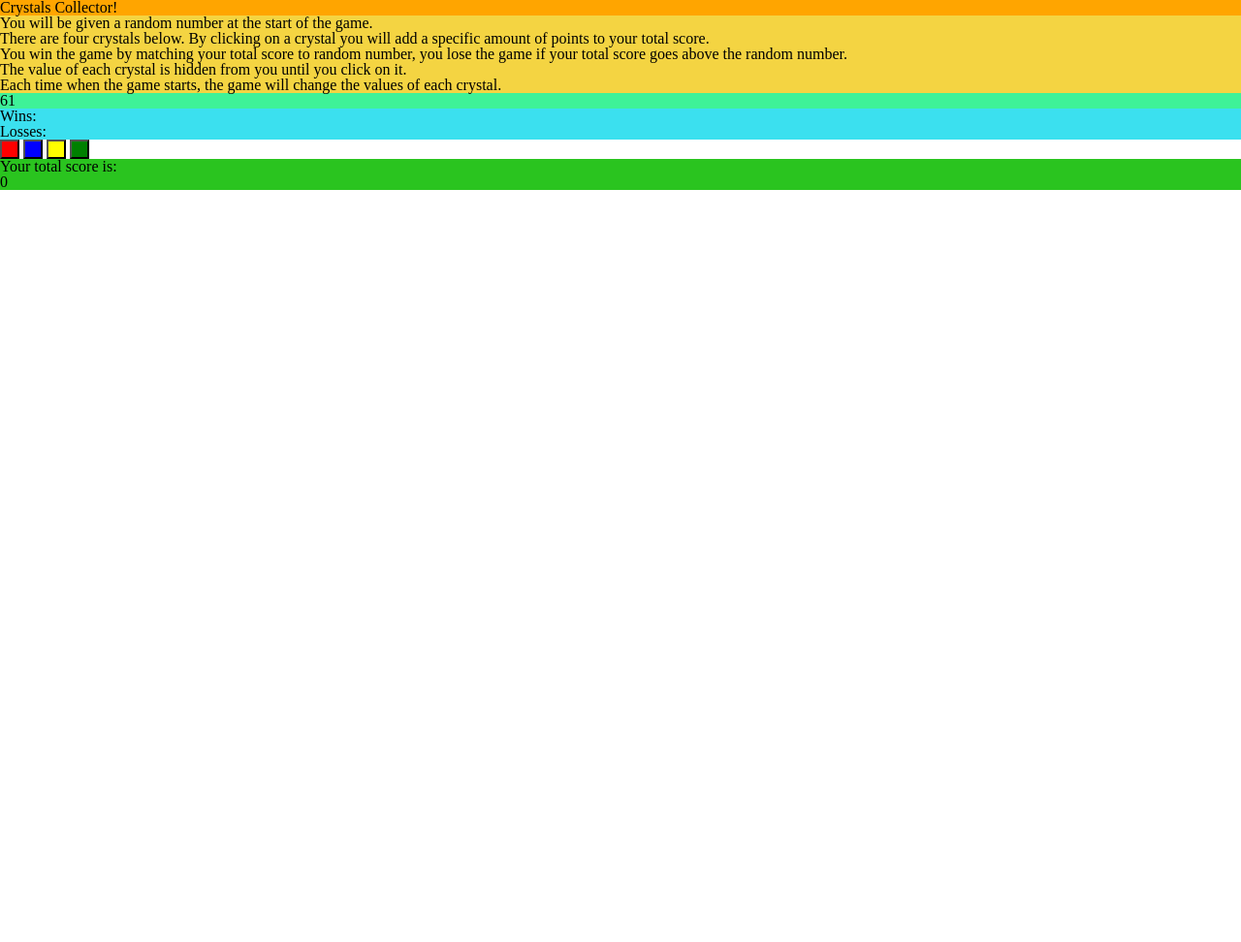
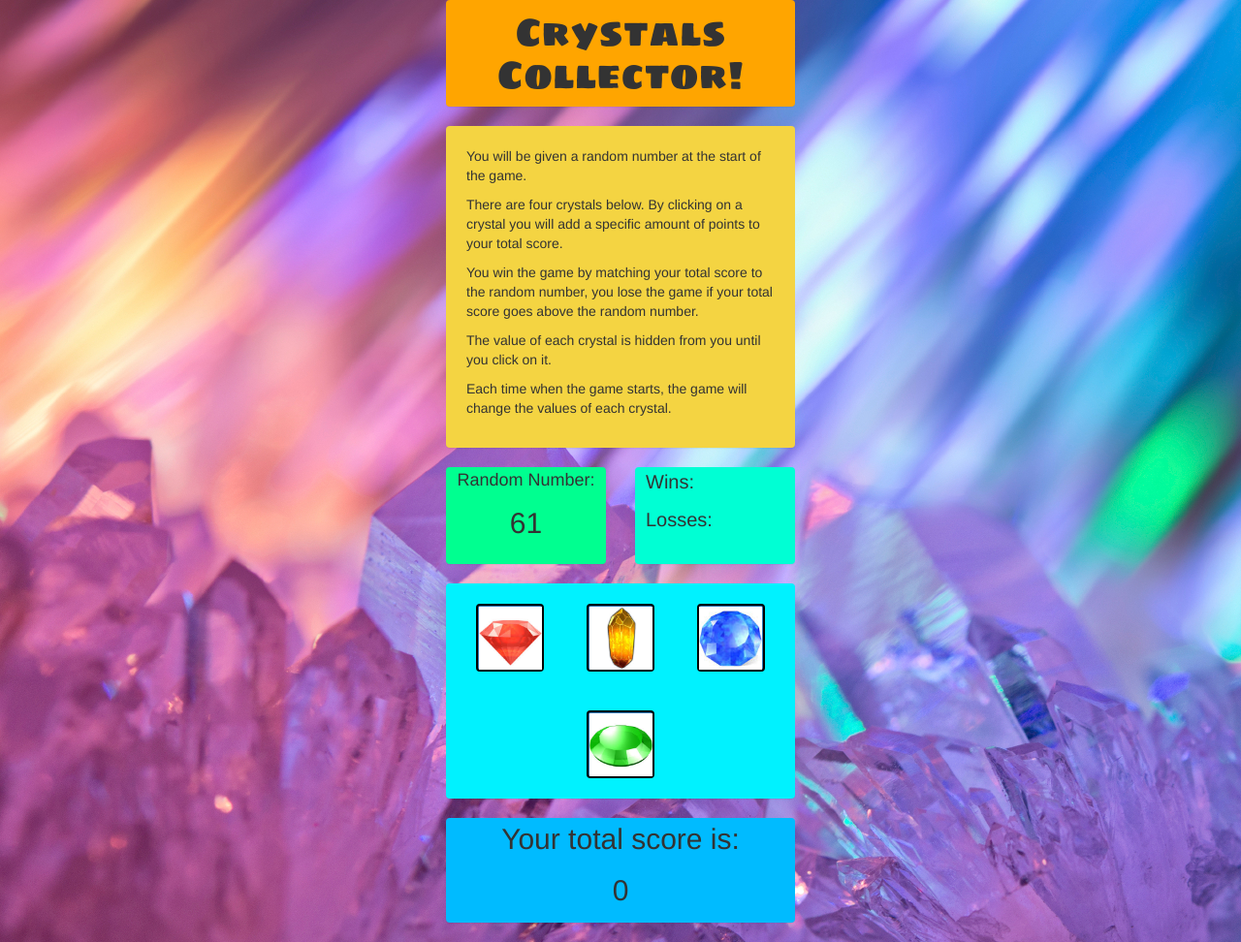
Before and after one commit to rixgithub/Crystals-Collector, a PHP site: page / in a window 1280 px wide. Shown: the whole page at 97% size. Before the commit the page ends 196 px from the top, so only its background shows below. Run offline with PHP 8.4, Linux system fonts and the light colour scheme; some libraries are stand-ins or nearby versions.

Commit message:
final game

```diff
--- a/assets/css/style.css
+++ b/assets/css/style.css
@@ -1,47 +1,96 @@
+body {
+	background-image: url("../images/bg.jpg");
+}
+
+#head {
+	background-color: orange;
+}
+
 h1 {
-	background-color: orange;
+	text-align: center;
+	font-family: 'Sigmar One', cursive;
+	font-size: 40px;
+	margin: 10px;
+	padding: 0;
+
 }
 
 #gameInstructions {
 	background-color: #f4d442;
+	padding: 20px;
 }
 
-#randomNum {
-	background-color: #3ef298;
+#ranNum {
+	background-color: #00ff90;
+	height: 100px;
+}
+
+#ranNum p {
+	font-size: 18px;
+	text-align: center;
+}
+
+#ranNum #randomNum {
+	font-size: 30px;
 }
 
 #winLoss {
-	background-color: #3be0ef;
+	background-color: #00ffd4;
+	height: 100px;
+	padding-left: 10px;
 }
 
-#totalScoreIs {
-	background-color: #2ac41f;
+#winLoss p {
+	font-size: 20px;
 }
 
 #totalScore {
-	background-color: #2ac41f;
+	background-color: #00bbff;
+}
+
+#scoreRow  p {
+	font-size: 30px;
+	text-align: center;
+}
+
+#buttonRow {
+	text-align: center;
+	background-color: #00f2ff;
+}
+
+img {
+	height: 65px;
+	width: 65px;
 }
 
 #red {
-	height: 20px;
-	width: 20px;
-	background-color: red;
+	height: 70px;
+	width: 70px;
+	margin: 20px;
+	padding: 0;
+	border: 2px solid black;
 }
 
 #blue {
-	height: 20px;
-	width: 20px;
-	background-color: blue;
+	height: 70px;
+	width: 70px;
+	margin: 20px;
+	padding: 0;
+	border: 2px solid black;
 }
 
 #yellow {
-	height: 20px;
-	width: 20px;
-	background-color: yellow;
+	height: 70px;
+	width: 70px;
+	margin: 20px;
+	padding: 0;
+	border: 2px solid black;
 }
 
 #green {
-	height: 20px;
-	width: 20px;
-	background-color: green;
+	height: 70px;
+	width: 70px;
+	margin: 20px;
+	padding: 0;
+	border: 2px solid black;
 }
--- a/index.html
+++ b/index.html
@@ -2,51 +2,87 @@
 <html lang="en">
 <head>
 	<title>Crystals Collector!</title>
-	<link rel="stylesheet" type="text/css" href="assets/css/reset.css">
+	<link rel="stylesheet" href="https://maxcdn.bootstrapcdn.com/bootstrap/3.3.7/css/bootstrap.min.css" integrity="sha384-BVYiiSIFeK1dGmJRAkycuHAHRg32OmUcww7on3RYdg4Va+PmSTsz/K68vbdEjh4u" crossorigin="anonymous">
 	<link rel="stylesheet" type="text/css" href="assets/css/style.css">
-	<script src="https://code.jquery.com/jquery-3.1.1.min.js"
-  			integrity="sha256-hVVnYaiADRTO2PzUGmuLJr8BLUSjGIZsDYGmIJLv2b8="
-  			crossorigin="anonymous">
-  	</script>
+	<link href="https://fonts.googleapis.com/css?family=Sigmar+One" rel="stylesheet">
 </head>
 <body>
 
-	<div>
-		<h1>Crystals Collector!</h1>
+<audio autoplay="autoplay" id="audio" audio.volume="0.0"><source src="assets/sound/theme.mp3"></audio>
+
+	<div class="container"><div>
+		<div class="row">
+			<div class="col-md-4"></div>
+			<div class="col-md-4">
+				<div class="panel" id="head">
+					<h1>Crystals Collector!</h1>
+				</div>
+			</div>
+			<div class="col-md-4"></div>
+		</div>
+
+		<div class="row">
+			<div class="col-md-4"></div>
+			<div class="col-md-4">
+				<div class="panel" id="gameInstructions">
+					<p>You will be given a random number at the start of the game.</p>
+					</p>There are four crystals below.  By clicking on a crystal you will add a specific amount of points to your total score.</p>
+					<p>You win the game by matching your total score to the random number, you lose the game if your total score goes above the random number.</p>
+					<p>The value of each crystal is hidden from you until you click on it.</p>
+					<p>Each time when the game starts, the game will change the values of each crystal.</p>
+				</div>
+			</div>
+			<div class="col-md-4"></div>
+		</div>
+
+		<div class="row">
+			<div class="col-md-4"></div>
+			<div class="col-md-2">
+				<div class="panel" id="ranNum">
+					<p>Random Number:</p>
+					<p id="randomNum"></p>
+				</div>
+			</div>
+			<div class="col-md-2">
+				<div class="panel" id="winLoss">
+					<p id="wins">Wins:</p>
+					<p id="losses">Losses:</p>
+				</div>
+			</div>
+			<div class="col-md-4"></div>
+		</div>
+
+		<div class="row">
+			<div class="col-md-4"></div>
+			<div class="col-md-4">
+				<div class="panel" id="buttonRow">
+					<button class="btn btn-primary" id="red"><img src="assets/images/red2.jpg"></button>
+					<button class="btn btn-primary" id="yellow"><img src="assets/images/yellow.jpg"></button>
+					<button class="btn btn-primary" id="blue"><img src="assets/images/blue2.jpg"></button>
+					<button class="btn btn-primary" id="green"><img src="assets/images/green2.jpg"></button>
+				</div>
+			</div>
+			<div class="col-md-4"></div>
+		</div>
+
+		<div class="row" id="scoreRow">
+			<div class="col-md-4"></div>
+			<div class="col-md-4">
+				<div class="panel" id="totalScore">
+					<p>Your total score is:</p>
+					<p id="score"></p>
+				</div>
+			</div>
+			<div class="col-md-4"></div>
+		</div>
+
 	</div>
 
-	<div id="gameInstructions">
-		<p>You will be given a random number at the start of the game.</p>
-		</p>There are four crystals below.  By clicking on a crystal you will add a specific amount of points to your total score.
-		<p>You win the game by matching your total score to random number, you lose the game if your total score goes above the random number.</p>
-		<p>The value of each crystal is hidden from you until you click on it.</p>
-		<p>Each time when the game starts, the game will change the values of each crystal.</p>
-	</div>
-
-	<div id="randomNum">
-		Random Number
-	</div>
-
-	<div id="winLoss">
-		<p id="wins">Wins:</p>
-		<p id="losses">Losses:</p>
-	</div>
-
-	<div>
-		<button id="red"></button>
-		<button id="blue"></button>
-		<button id="yellow"></button>
-		<button id="green"></button>
-	</div>
-
-	<div id="totalScoreIs">
-		<p>Your total score is:</p>
-	</div>
-
-	<div id="totalScore">
-		Score
-	</div>
-
+	<script
+		src="https://code.jquery.com/jquery-3.1.1.min.js"
+		integrity="sha256-hVVnYaiADRTO2PzUGmuLJr8BLUSjGIZsDYGmIJLv2b8="
+		crossorigin="anonymous">
+  	</script>
 	<script src="assets/javascript/game.js"></script>
 
 </body>
```
Also changed, not shown: assets/javascript/game.js (+24 -7 lines), assets/images/bg.jpg (added), assets/images/blue.jpg (added), assets/images/blue2.jpg (added), assets/images/green.jpg (added), assets/images/green2.jpg (added), assets/images/red.jpg (added), assets/images/red2.jpg (added), assets/images/yellow.jpg (added), 4 other files.
